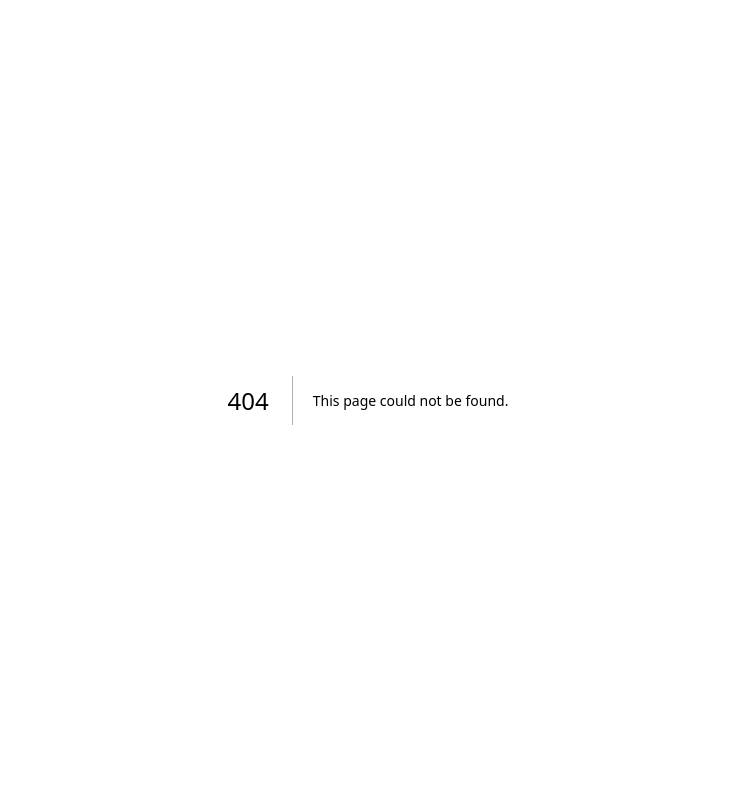
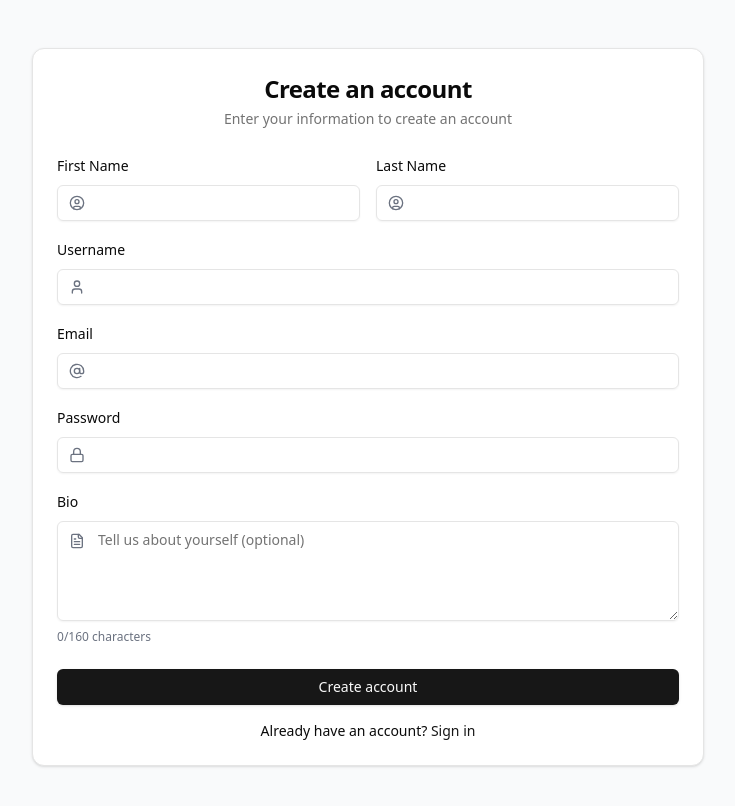
Before and after one commit to brevixsolutions/bento-type-poc, a Next.js app in the folder frontend/: page /signup in a window 1280 px wide. Before the commit this address had no page. Shown: the top 806 px of the page, without its empty margins (272-1007 px from the left). Built offline with nearby package versions, Linux system fonts and the light colour scheme.

Commit message:
feat: added the sign-up page

```diff
--- /dev/null
+++ b/frontend/app/signup/page.tsx
@@ -0,0 +1,268 @@
+"use client";
+
+import type React from "react";
+
+import { useState } from "react";
+import Link from "next/link";
+import { useRouter } from "next/navigation";
+import { z } from "zod";
+import { AtSign, User, Lock, FileText, UserCircle } from "lucide-react";
+import { Button } from "@/components/ui/button";
+import {
+  Card,
+  CardContent,
+  CardDescription,
+  CardFooter,
+  CardHeader,
+  CardTitle,
+} from "@/components/ui/card";
+import { Input } from "@/components/ui/input";
+import { Label } from "@/components/ui/label";
+import { Textarea } from "@/components/ui/textarea";
+
+// Define the validation schema with Zod
+const signupSchema = z.object({
+  email: z.string().email("Please enter a valid email address"),
+  password: z
+    .string()
+    .min(8, "Password must be at least 8 characters")
+    .regex(/[A-Z]/, "Password must contain at least one uppercase letter")
+    .regex(/[a-z]/, "Password must contain at least one lowercase letter")
+    .regex(/[0-9]/, "Password must contain at least one number"),
+  username: z
+    .string()
+    .min(3, "Username must be at least 3 characters")
+    .regex(
+      /^[a-zA-Z0-9_]+$/,
+      "Username can only contain letters, numbers, and underscores"
+    ),
+  firstName: z.string().min(2, "First name must be at least 2 characters"),
+  lastName: z.string().min(2, "Last name must be at least 2 characters"),
+  bio: z.string().max(160, "Bio cannot exceed 160 characters").optional(),
+});
+
+type SignupFormData = z.infer<typeof signupSchema>;
+
+export default function SignupPage() {
+  const [formData, setFormData] = useState<SignupFormData>({
+    email: "",
+    password: "",
+    username: "",
+    firstName: "",
+    lastName: "",
+    bio: "",
+  });
+  const [errors, setErrors] = useState<
+    Partial<Record<keyof SignupFormData, string>>
+  >({});
+  const [isLoading, setIsLoading] = useState(false);
+  const [generalError, setGeneralError] = useState("");
+  const router = useRouter();
+
+  const handleChange = (
+    e: React.ChangeEvent<HTMLInputElement | HTMLTextAreaElement>
+  ) => {
+    const { name, value } = e.target;
+    setFormData((prev) => ({
+      ...prev,
+      [name]: value,
+    }));
+
+    // Clear the specific field error when user starts typing again
+    if (errors[name as keyof SignupFormData]) {
+      setErrors((prev) => ({
+        ...prev,
+        [name]: undefined,
+      }));
+    }
+  };
+
+  const validateForm = () => {
+    try {
+      signupSchema.parse(formData);
+      setErrors({});
+      return true;
+    } catch (error) {
+      if (error instanceof z.ZodError) {
+        const newErrors: Partial<Record<keyof SignupFormData, string>> = {};
+        error.errors.forEach((err) => {
+          const path = err.path[0] as keyof SignupFormData;
+          newErrors[path] = err.message;
+        });
+        setErrors(newErrors);
+      }
+      return false;
+    }
+  };
+
+  const handleSubmit = async (e: React.FormEvent) => {
+    e.preventDefault();
+    setGeneralError("");
+
+    if (!validateForm()) {
+      return;
+    }
+
+    setIsLoading(true);
+
+    try {
+      // Simulate API call
+      await new Promise((resolve) => setTimeout(resolve, 1000));
+
+      // Here you would typically call your registration API
+      console.log("Form submitted successfully:", formData);
+
+      // Redirect to login page or dashboard
+      router.push("/login");
+    } catch (err) {
+      setGeneralError("Failed to create account. Please try again.");
+    } finally {
+      setIsLoading(false);
+    }
+  };
+
+  return (
+    <div className="flex min-h-screen items-center justify-center bg-gray-50 px-4 py-12 sm:px-6 lg:px-8">
+      <Card className="w-full max-w-2xl">
+        <CardHeader className="space-y-1">
+          <CardTitle className="text-2xl font-bold text-center">
+            Create an account
+          </CardTitle>
+          <CardDescription className="text-center">
+            Enter your information to create an account
+          </CardDescription>
+        </CardHeader>
+        <form onSubmit={handleSubmit}>
+          <CardContent className="space-y-4">
+            {generalError && (
+              <div className="p-3 text-sm text-white bg-red-500 rounded-md">
+                {generalError}
+              </div>
+            )}
+
+            <div className="grid grid-cols-1 gap-4 sm:grid-cols-2">
+              <div className="space-y-2">
+                <Label htmlFor="firstName">First Name</Label>
+                <div className="relative">
+                  <UserCircle className="absolute left-3 top-1/2 h-4 w-4 -translate-y-1/2 text-gray-500" />
+                  <Input
+                    id="firstName"
+                    name="firstName"
+                    className="pl-10"
+                    value={formData.firstName}
+                    onChange={handleChange}
+                  />
+                </div>
+                {errors.firstName && (
+                  <p className="text-sm text-red-500">{errors.firstName}</p>
+                )}
+              </div>
+
+              <div className="space-y-2">
+                <Label htmlFor="lastName">Last Name</Label>
+                <div className="relative">
+                  <UserCircle className="absolute left-3 top-1/2 h-4 w-4 -translate-y-1/2 text-gray-500" />
+                  <Input
+                    id="lastName"
+                    name="lastName"
+                    className="pl-10"
+                    value={formData.lastName}
+                    onChange={handleChange}
+                  />
+                </div>
+                {errors.lastName && (
+                  <p className="text-sm text-red-500">{errors.lastName}</p>
+                )}
+              </div>
+            </div>
+
+            <div className="space-y-2">
+              <Label htmlFor="username">Username</Label>
+              <div className="relative">
+                <User className="absolute left-3 top-1/2 h-4 w-4 -translate-y-1/2 text-gray-500" />
+                <Input
+                  id="username"
+                  name="username"
+                  className="pl-10"
+                  value={formData.username}
+                  onChange={handleChange}
+                />
+              </div>
+              {errors.username && (
+                <p className="text-sm text-red-500">{errors.username}</p>
+              )}
+            </div>
+
+            <div className="space-y-2">
+              <Label htmlFor="email">Email</Label>
+              <div className="relative">
+                <AtSign className="absolute left-3 top-1/2 h-4 w-4 -translate-y-1/2 text-gray-500" />
+                <Input
+                  id="email"
+                  name="email"
+                  type="email"
+                  className="pl-10"
+                  value={formData.email}
+                  onChange={handleChange}
+                />
+              </div>
+              {errors.email && (
+                <p className="text-sm text-red-500">{errors.email}</p>
+              )}
+            </div>
+
+            <div className="space-y-2">
+              <Label htmlFor="password">Password</Label>
+              <div className="relative">
+                <Lock className="absolute left-3 top-1/2 h-4 w-4 -translate-y-1/2 text-gray-500" />
+                <Input
+                  id="password"
+                  name="password"
+                  type="password"
+                  className="pl-10"
+                  value={formData.password}
+                  onChange={handleChange}
+                />
+              </div>
+              {errors.password && (
+                <p className="text-sm text-red-500">{errors.password}</p>
+              )}
+            </div>
+
+            <div className="space-y-2">
+              <Label htmlFor="bio">Bio</Label>
+              <div className="relative">
+                <FileText className="absolute left-3 top-3 h-4 w-4 text-gray-500" />
+                <Textarea
+                  id="bio"
+                  name="bio"
+                  placeholder="Tell us about yourself (optional)"
+                  className="min-h-[100px] pl-10"
+                  value={formData.bio}
+                  onChange={handleChange}
+                />
+              </div>
+              <p className="text-xs text-gray-500">
+                {formData.bio?.length || 0}/160 characters
+              </p>
+              {errors.bio && (
+                <p className="text-sm text-red-500">{errors.bio}</p>
+              )}
+            </div>
+          </CardContent>
+          <CardFooter className="flex flex-col space-y-4">
+            <Button type="submit" className="w-full" disabled={isLoading}>
+              {isLoading ? "Creating account..." : "Create account"}
+            </Button>
+            <div className="text-center text-sm">
+              Already have an account?{" "}
+              <Link href="/login" className="text-primary hover:underline">
+                Sign in
+              </Link>
+            </div>
+          </CardFooter>
+        </form>
+      </Card>
+    </div>
+  );
+}
--- /dev/null
+++ b/frontend/components/ui/textarea.tsx
@@ -0,0 +1,22 @@
+import * as React from "react"
+
+import { cn } from "@/lib/utils"
+
+const Textarea = React.forwardRef<
+  HTMLTextAreaElement,
+  React.ComponentProps<"textarea">
+>(({ className, ...props }, ref) => {
+  return (
+    <textarea
+      className={cn(
+        "flex min-h-[60px] w-full rounded-md border border-input bg-transparent px-3 py-2 text-base shadow-sm placeholder:text-muted-foreground focus-visible:outline-none focus-visible:ring-1 focus-visible:ring-ring disabled:cursor-not-allowed disabled:opacity-50 md:text-sm",
+        className
+      )}
+      ref={ref}
+      {...props}
+    />
+  )
+})
+Textarea.displayName = "Textarea"
+
+export { Textarea }
```
Also changed, not shown: 2 other files (tests, documents, lock files or other folders).
